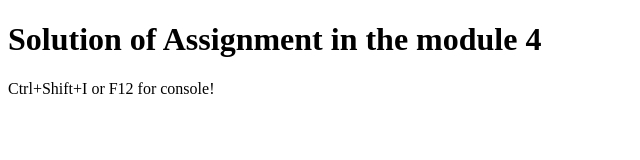
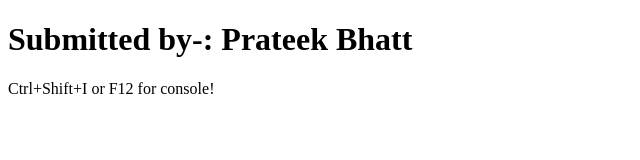
Before and after one commit to prateek9630/Coursera-Module4-Solution, a plain HTML site: page index.html in a window 1280 px wide. Shown: the whole page, without its empty margins (0-640 px from the left). Drawn offline with Linux system fonts and the light colour scheme.

Commit message:
Update index.html

```diff
--- a/index.html
+++ b/index.html
@@ -3,14 +3,14 @@
 
 <head>
     <meta charset="utf-8">
-    <title>Submitted by-: Prateek Bhatt</title>
+    <title>Module4-solution</title>
     <script src="SpeakHello.js"></script>
     <script src="SpeakGoodBye.js"></script>
     <script src="script.js"></script>
 </head>
 
 <body>
-    <h1>Solution of Assignment in the module 4</h1>
+    <h1>Submitted by-: Prateek Bhatt</h1>
    <p>Ctrl+Shift+I or F12 for console!</p>
 </body>
 
```
